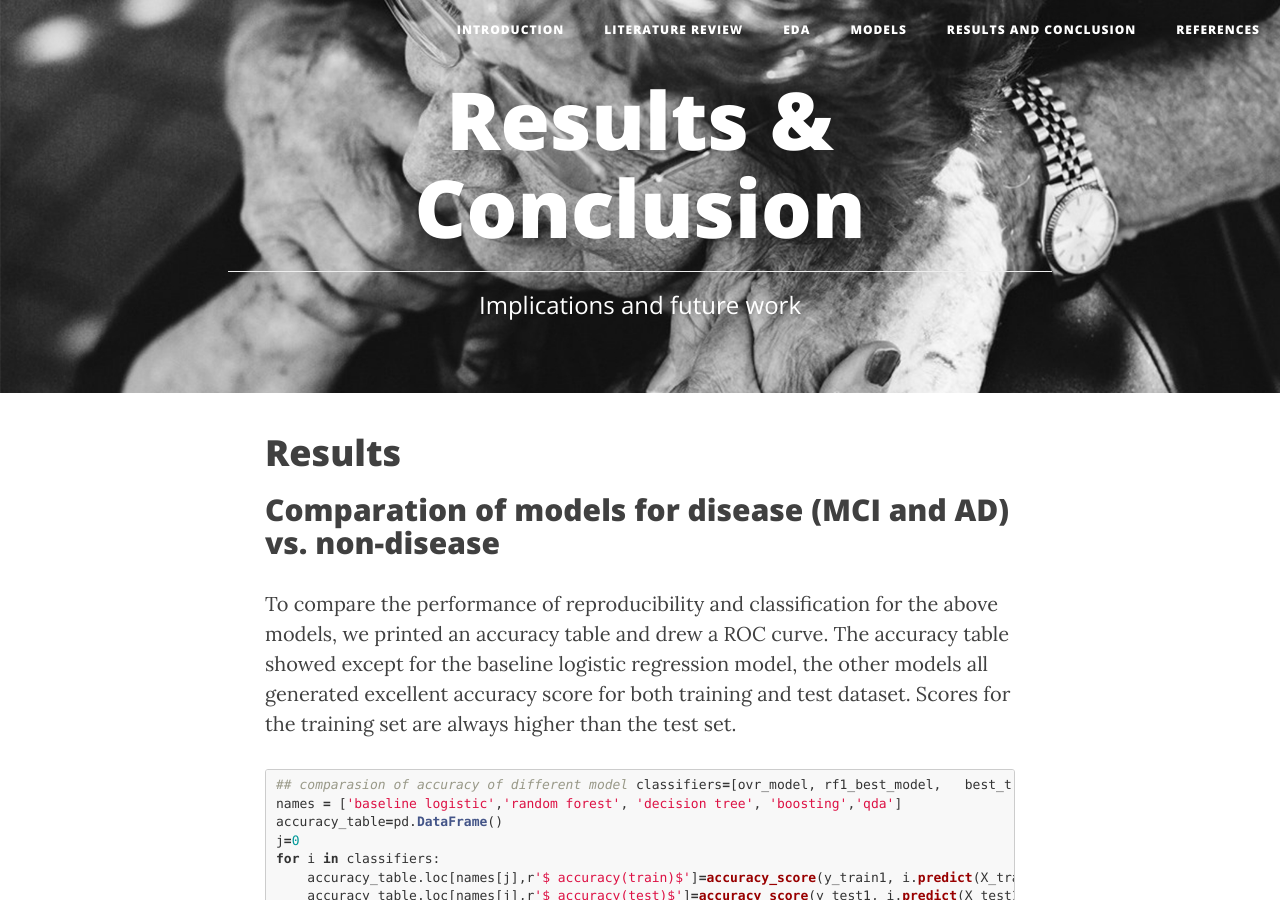
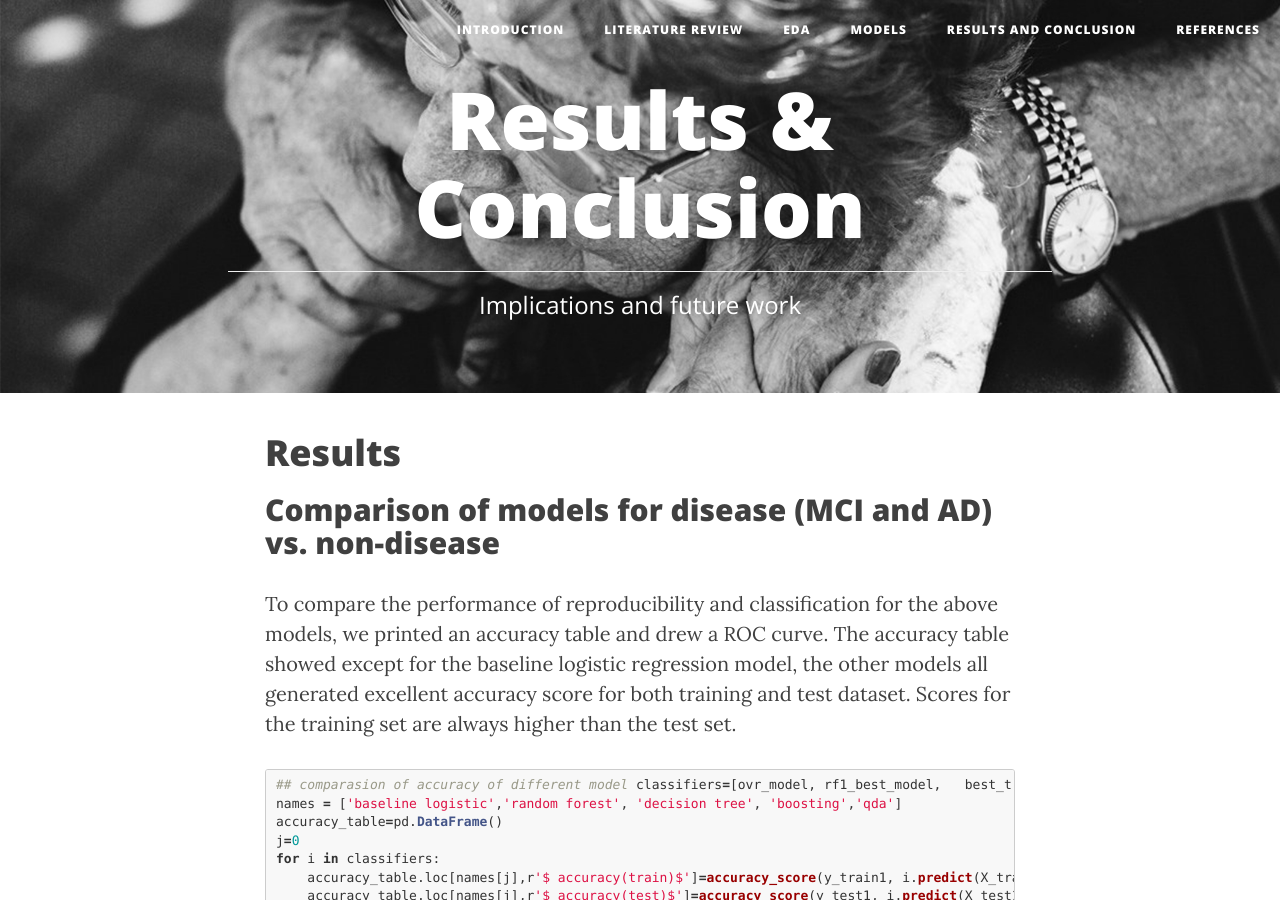
Before and after one commit to liyixiu/Alzheimer, a Jekyll site: the page built from docs/Conclusion.md, in a window 1280 px wide and 900 px high. Built offline with Jekyll 4.4.1, drawn with Linux system fonts in a browser that asks for light colours; nearby versions of some CDN libraries.

Commit message:
Update Conclusion.md

```diff
--- a/docs/Conclusion.md
+++ b/docs/Conclusion.md
@@ -7,7 +7,7 @@ header-img: "img/home-bg.jpg"
 
 # Results
 
-## Comparation of models for disease (MCI and AD) vs. non-disease
+## Comparison of models for disease (MCI and AD) vs. non-disease
 
 To compare the performance of reproducibility and classification for the above models, we printed an accuracy table and drew a ROC curve.
 The accuracy table showed except for the baseline logistic regression model, the other models all generated excellent accuracy score for both training and test dataset. Scores for the training set are always higher than the test set.
```
